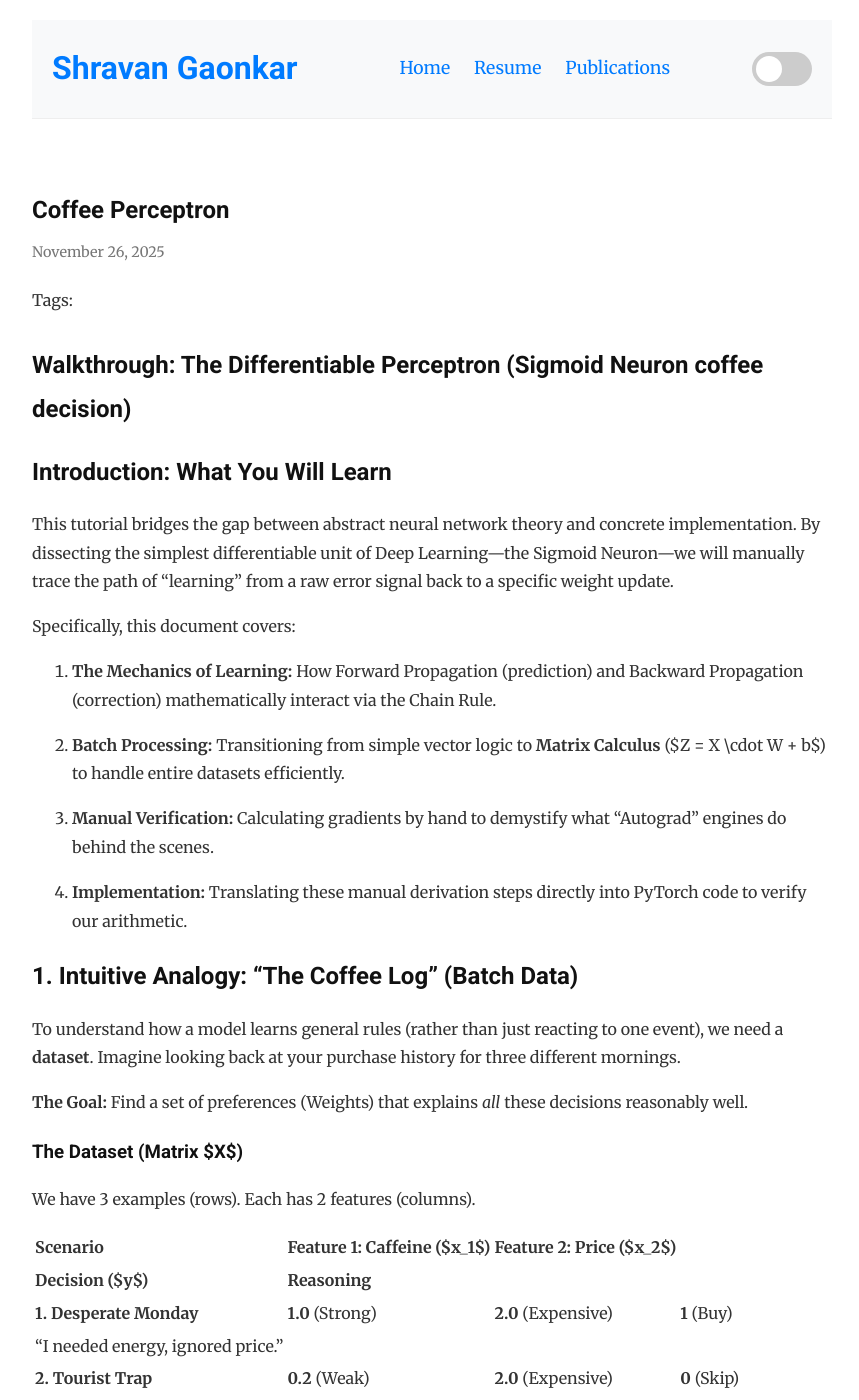
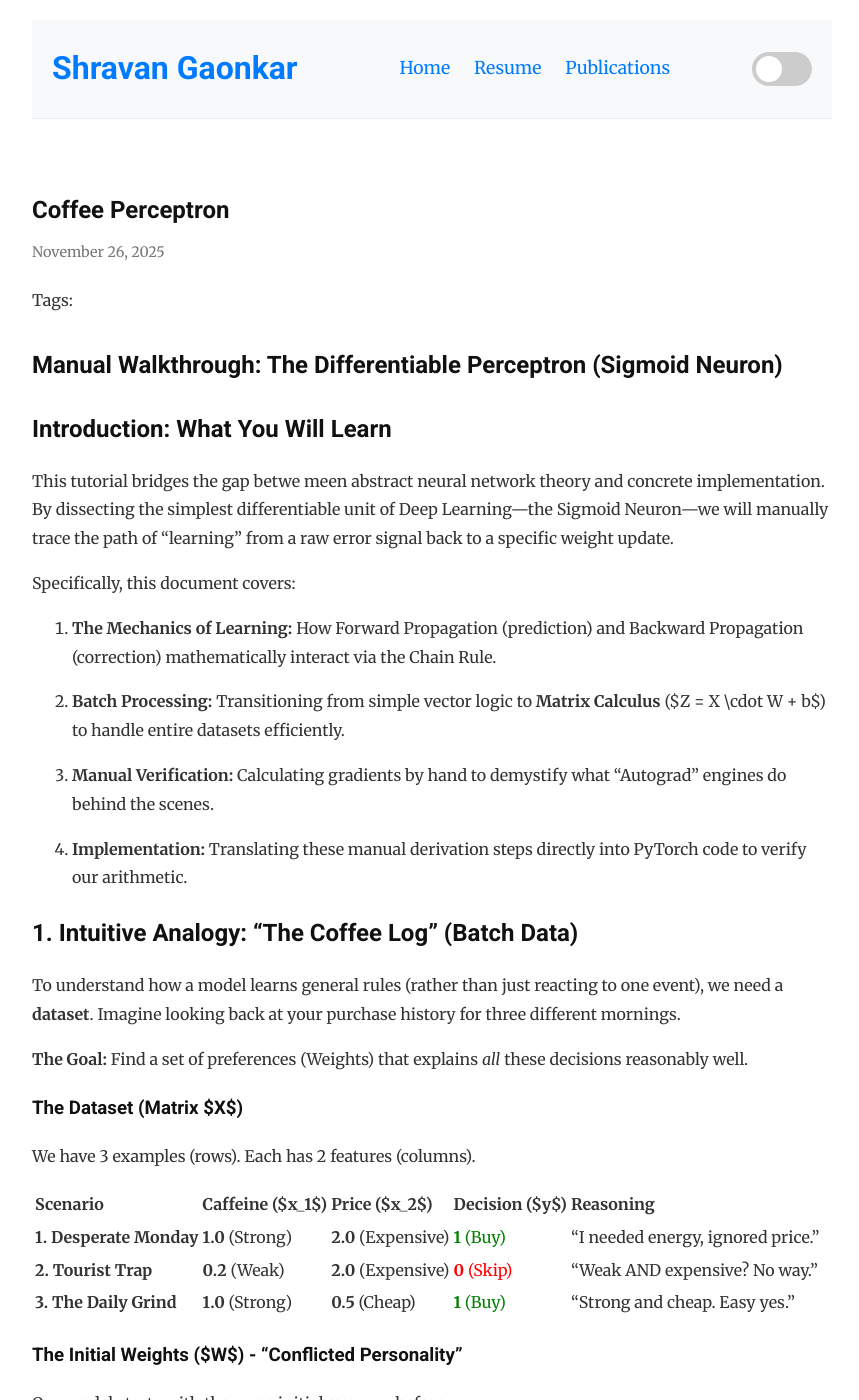
Before and after one commit to gaonkar/gaonkar.github.io, a Jekyll site: the page built from _posts/2025-11-26-Coffee-Perceptron.md, in a window 1280 px wide and 1400 px high. Shown: the whole window, without its empty margins (208-1067 px from the left). Built offline with Jekyll 4.4.1, drawn with Linux system fonts in a browser that asks for light colours.

Commit message:
Update 2025-11-26-Coffee-Perceptron.md

```diff
--- a/_posts/2025-11-26-Coffee-Perceptron.md
+++ b/_posts/2025-11-26-Coffee-Perceptron.md
@@ -1,8 +1,8 @@
-# Walkthrough: The Differentiable Perceptron (Sigmoid Neuron coffee decision)
+# Manual Walkthrough: The Differentiable Perceptron (Sigmoid Neuron)
 
 ## Introduction: What You Will Learn
 
-This tutorial bridges the gap between abstract neural network theory and
+This tutorial bridges the gap betwe meen abstract neural network theory and
 concrete implementation. By dissecting the simplest differentiable unit of Deep
 Learning—the Sigmoid Neuron—we will manually trace the path of "learning" from a
 raw error signal back to a specific weight update.
@@ -34,15 +34,11 @@ decisions reasonably well.
 
 We have 3 examples (rows). Each has 2 features (columns).
 
-| **Scenario** | **Feature 1: Caffeine ($x_1$)** | **Feature 2: Price ($x_2$)**
-| **Decision ($y$)** | **Reasoning** |
+| **Scenario** | **Caffeine ($x_1$)** | **Price ($x_2$)** | **Decision ($y$)** | **Reasoning** |
 | :--- | :--- | :--- | :--- | :--- |
-| **1. Desperate Monday** | **1.0** (Strong) | **2.0** (Expensive) | **1** (Buy)
-| "I needed energy, ignored price." |
-| **2. Tourist Trap** | **0.2** (Weak) | **2.0** (Expensive) | **0** (Skip) |
-"Weak AND expensive? No way." |
-| **3. The Daily Grind** | **1.0** (Strong) | **0.5** (Cheap) | **1** (Buy) |
-"Strong and cheap. Easy yes." |
+| **1. Desperate Monday** | **1.0** (Strong) | **2.0** (Expensive) | <span style="color:green">**1** (Buy)</span> | "I needed energy, ignored price." |
+| **2. Tourist Trap** | **0.2** (Weak) | **2.0** (Expensive) | <span style="color:red">**0** (Skip)</span> | "Weak AND expensive? No way." |
+| **3. The Daily Grind** | **1.0** (Strong) | **0.5** (Cheap) | <span style="color:green">**1** (Buy)</span> | "Strong and cheap. Easy yes." |
 
 ### The Initial Weights ($W$) - "Conflicted Personality"
 
```
